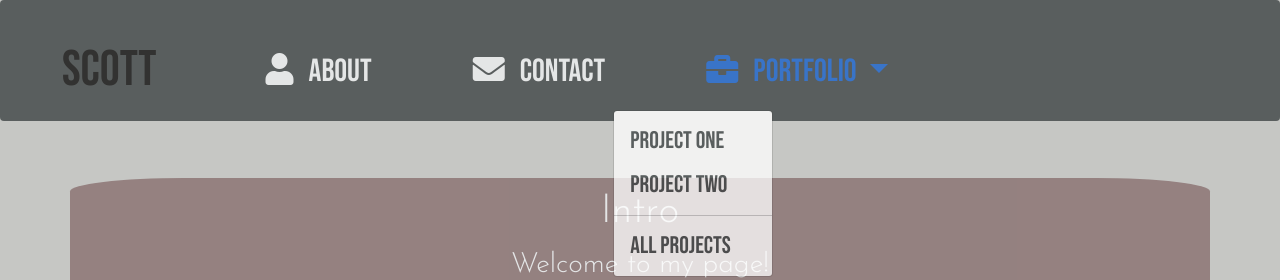
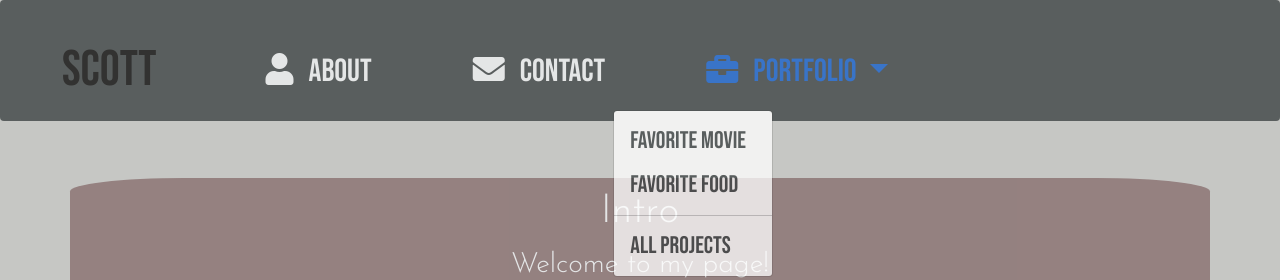
Before and after one commit to ssharp0/portfolio-site, a plain HTML site: page index.html in a window 1280 px wide. Both pictures are taken after a click on the button "Portfolio". Shown: the top 280 px of the page. Drawn offline with nearby package versions, Linux system fonts and the light colour scheme.

Commit message:
added links

```diff
--- a/index.html
+++ b/index.html
@@ -79,8 +79,8 @@
 
                 <!-- Portfolio dropdown menu -->
                 <ul class="dropdown-menu" aria-labelledby="navbarDropdown">
-                  <li><a class="dropdown-item" href="#">Project One</a></li>
-                  <li><a class="dropdown-item" href="#">Project Two</a></li>
+                  <li><a class="dropdown-item" href="https://ssharp0.github.io/favmovie/">Favorite Movie</a></li>
+                  <li><a class="dropdown-item" href="https://ssharp0.github.io/favfood/">Favorite Food</a></li>
                   <li>
                     <hr class="dropdown-divider">
                   </li>
```
